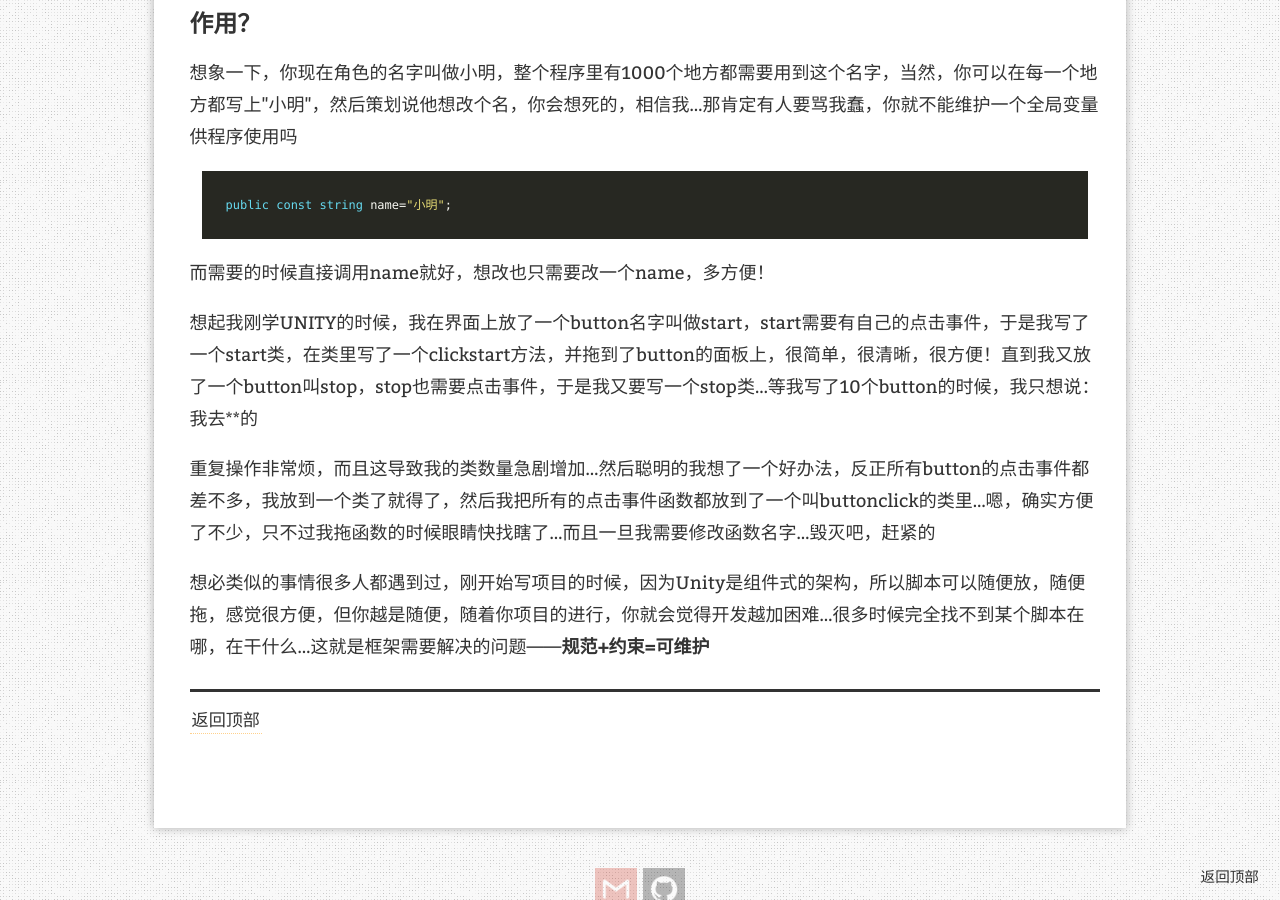
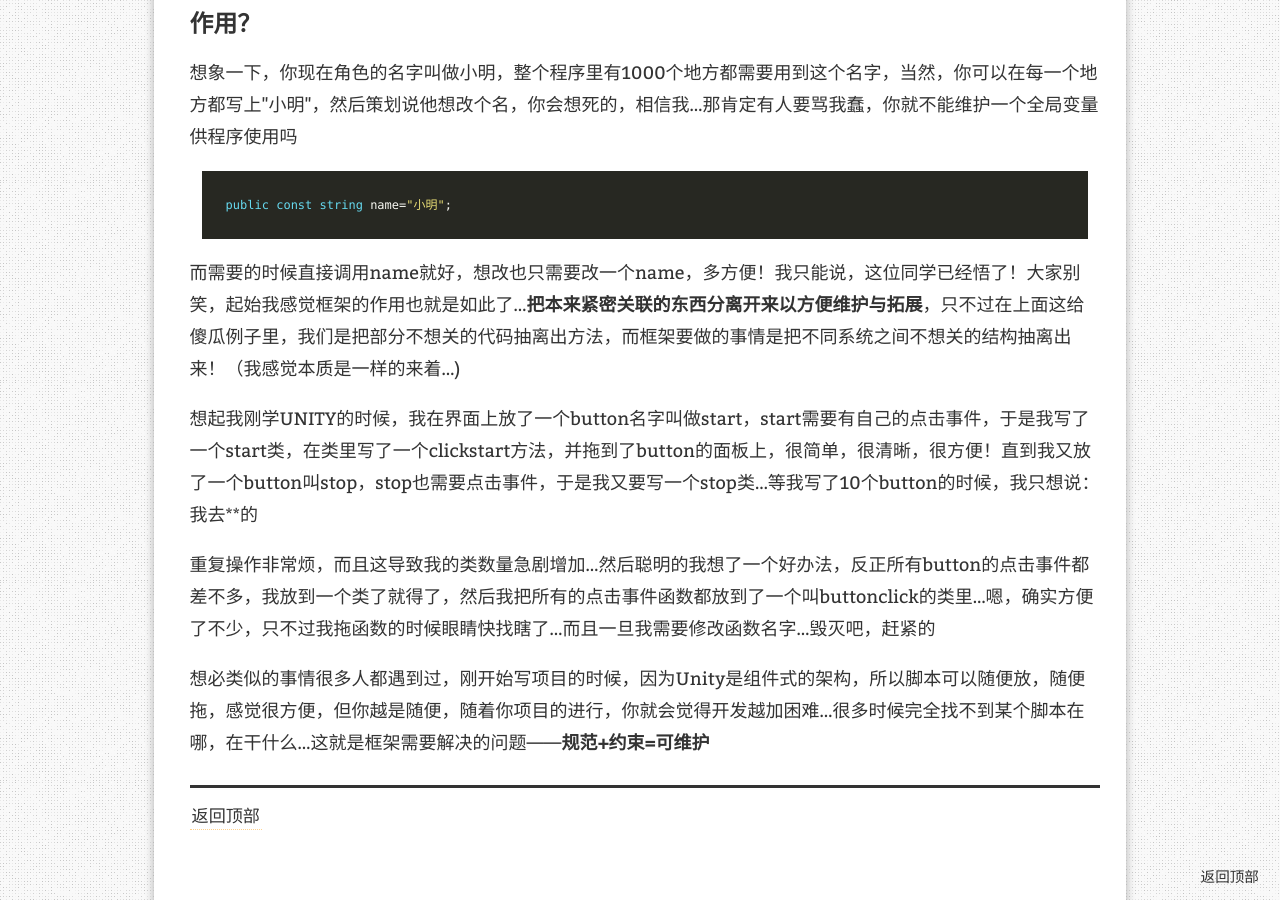
Before and after one commit to Gasskin/Gasskin, a Jekyll site: the page built from _posts/2021-03-04-前言.md, in a window 1280 px wide and 900 px high, scrolled down 818 px. Built offline with Jekyll 4.4.1, drawn with Linux system fonts in a browser that asks for light colours; comment, search, counter and statistics services are not loaded.

Commit message:
Update 2021-03-04-前言.md

````diff
--- a/_posts/2021-03-04-前言.md
+++ b/_posts/2021-03-04-前言.md
@@ -23,7 +23,7 @@ tags: [Unity]
 ```c#
 public const string name="小明";
 ```
-而需要的时候直接调用name就好，想改也只需要改一个name，多方便！
+而需要的时候直接调用name就好，想改也只需要改一个name，多方便！我只能说，这位同学已经悟了！大家别笑，起始我感觉框架的作用也就是如此了...**把本来紧密关联的东西分离开来以方便维护与拓展**，只不过在上面这给傻瓜例子里，我们是把部分不想关的代码抽离出方法，而框架要做的事情是把不同系统之间不想关的结构抽离出来！（我感觉本质是一样的来着...)
 
 想起我刚学UNITY的时候，我在界面上放了一个button名字叫做start，start需要有自己的点击事件，于是我写了一个start类，在类里写了一个clickstart方法，并拖到了button的面板上，很简单，很清晰，很方便！直到我又放了一个button叫stop，stop也需要点击事件，于是我又要写一个stop类...等我写了10个button的时候，我只想说：我去**的
 
````
